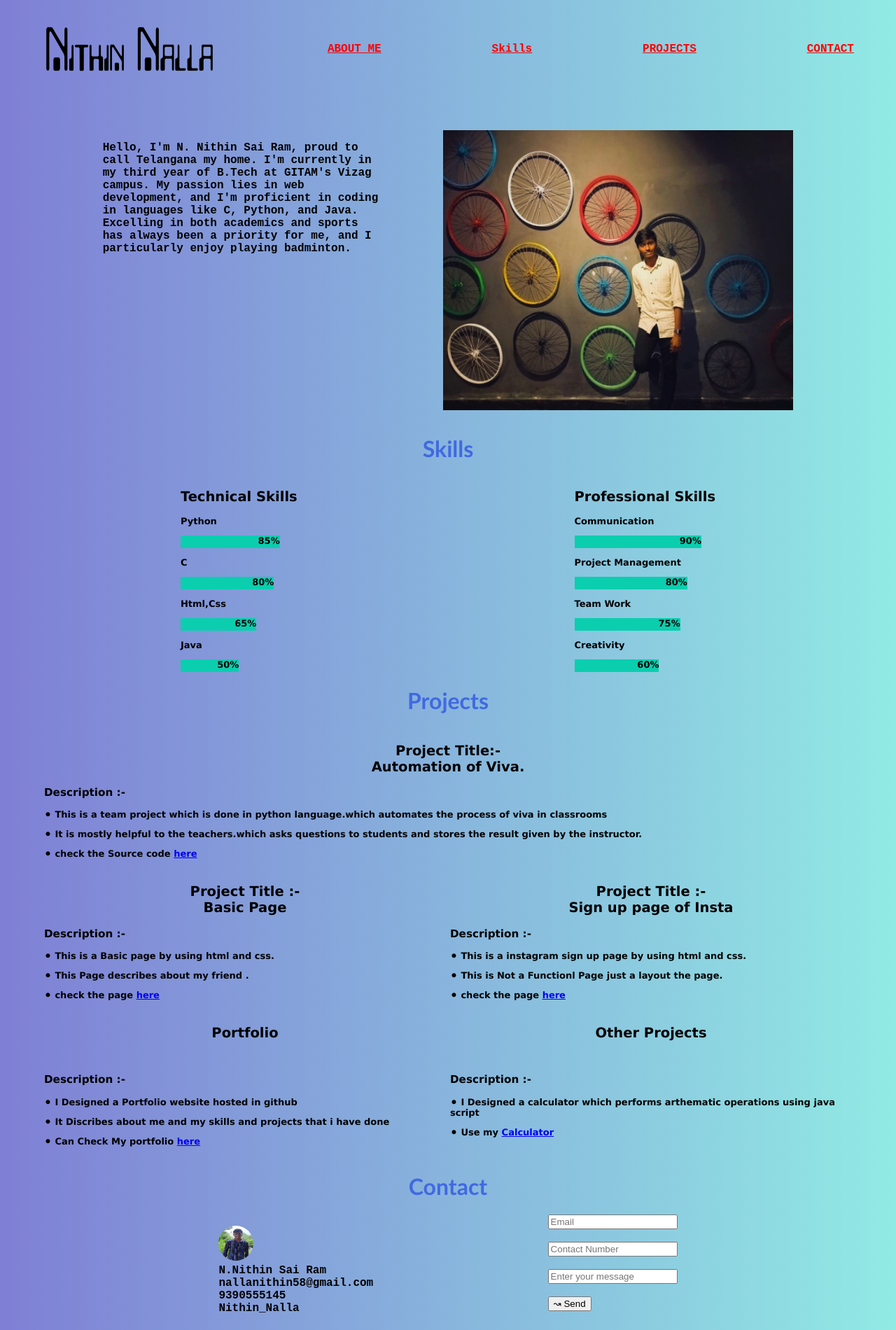
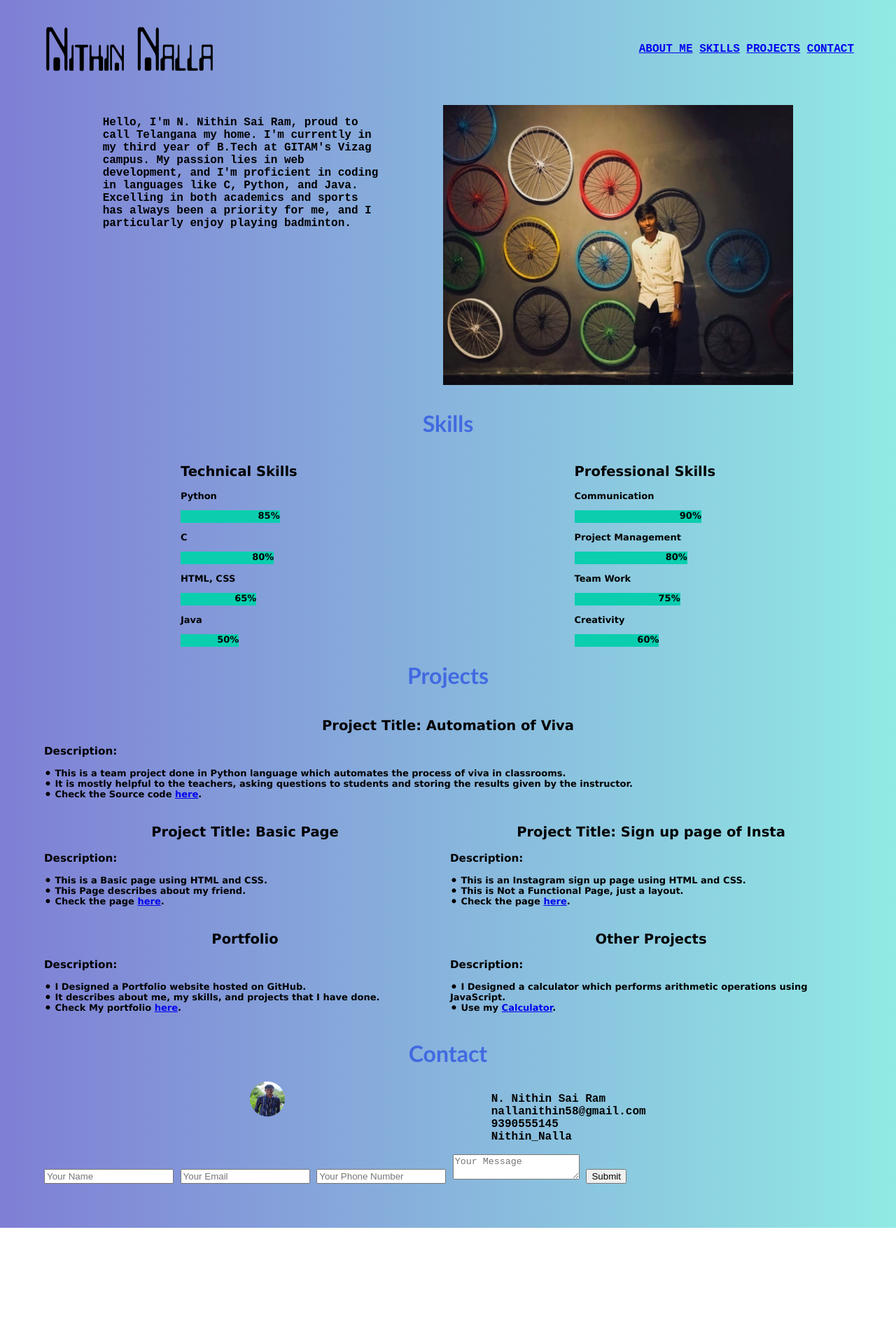
Before and after one commit to NithinNalla/Mainportfolio, a plain HTML site: page index.html in a window 1280 px wide. Shown: the top 1900 px of the page at 70% size. After the commit the page ends 1754 px from the top, so only its background shows below. Drawn offline with Linux system fonts and the light colour scheme.

Commit message:
Update index.html

```diff
--- a/index.html
+++ b/index.html
@@ -1,34 +1,20 @@
 <!DOCTYPE html>
 <html>
-    <div class="Main">
 <head>
     <link rel="stylesheet" type="text/css" href="nithin.css">
-        <title>
-            Portfolio
-        </title>
-        <!-- <h1>
-            Nithin Sai Ram
-        </h1> -->
+    <title>Portfolio</title>
 </head>
 <body>
-        <header>
-        <!-- <img src="logo.jpg" height="80px" width="60px"> -->
-        <div class="cd">
-            <img src="logo2.png" height="80px" width="250px">
-            <a href="#about" style="color:red">ABOUT ME </a>
-        <div class="hot">
-            <a href="#skillsc" style="color: red;">Skills</a>
-        </div>
-        <div class="hot">
-            <a href="#project" style="color:red">PROJECTS</a>
-        </div>
-        <div class="hot">
-            <a href="#contact" style="color: red;">CONTACT</a>
-        </div>
+    <header class="cd">
+        <img src="logo2.png" height="80px" width="250px" alt="Logo">
+        <nav>
+            <a href="#about">ABOUT ME</a>
+            <a href="#skillsc">SKILLS</a>
+            <a href="#project">PROJECTS</a>
+            <a href="#contact">CONTACT</a>
+        </nav>
     </header>
-    </div>
-    <br>
-    <br>
+
     <div class="about" id="about">
         <div class="matter">
             <p>
@@ -40,152 +26,113 @@
             </p>
         </div>
         <div>
-            <img src="my image(eddited).jpeg" height="400px" width="500px">
+            <img src="my image(eddited).jpeg" height="400px" width="500px" alt="Nithin Sai Ram">
         </div>
     </div>
+
     <div class="skillsc" id="skillsc">
         <h1>Skills</h1>
         <div class="skills-container">
             <div class="skills" id="Tskills">
-            <h2>
-                Technical Skills
-            </h2>
+                <h2>Technical Skills</h2>
                 <p>Python</p>
-            <div class="skills python">85%</div>
+                <div class="skill-bar python">85%</div>
                 <p>C</p>
-            <div class="skills c">80%</div>
-            <p>Html,Css</p>
-            <div class="skills html">65%</div>
+                <div class="skill-bar c">80%</div>
+                <p>HTML, CSS</p>
+                <div class="skill-bar html">65%</div>
                 <p>Java</p>
-            <div class="skills java">50%</div>
+                <div class="skill-bar java">50%</div>
             </div>
-        <div  class="skills" id="pskills">
-            <h2>
-                Professional Skills
-            </h2>
+            <div class="skills" id="pskills">
+                <h2>Professional Skills</h2>
                 <p>Communication</p>
-            <div class="skills communication">90%</div>
+                <div class="skill-bar communication">90%</div>
                 <p>Project Management</p>
-            <div class="skills projects">80%</div>
+                <div class="skill-bar projects">80%</div>
                 <p>Team Work</p>
-            <div class="skills team">75%</div>
+                <div class="skill-bar team">75%</div>
                 <p>Creativity</p>
-            <div class="skills creativity">60%</div>
+                <div class="skill-bar creativity">60%</div>
             </div>
         </div>
     </div>
+
     <div class="project" id="project">
         <h1>Projects</h1>
         <div class="box-container">
             <div class="box" id="box-1">
-        <h2>
-            Project Title:- <br>Automation of Viva.
-        </h2>
-        <h3>
-            Description :-
-        </h3>
+                <h2>Project Title: Automation of Viva</h2>
+                <h3>Description:</h3>
                 <p>
-            ⚫ This is a team project which is done in python language.which automates the process of viva in classrooms
-        </p>
-        <p> ⚫ It is mostly helpful to the teachers.which asks questions to students and stores the result given by the instructor.</p>
-        <p>
-            ⚫ check the Source code <a href="https://replit.com/@NALLA-NITHIN-SA/python-project1#main.py">here</a>
+                    ⚫ This is a team project done in Python language which automates the process of viva in classrooms.<br>
+                    ⚫ It is mostly helpful to the teachers, asking questions to students and storing the results given by the instructor.<br>
+                    ⚫ Check the Source code <a href="https://replit.com/@NALLA-NITHIN-SA/python-project1#main.py">here</a>.
                 </p>
             </div>
             <div class="box" id="box-2">
-        <h2>
-            Project Title :- <br>Basic Page
-        </h2>
-        <h3>
-            Description :-
-        </h3>
+                <h2>Project Title: Basic Page</h2>
+                <h3>Description:</h3>
                 <p>
-        ⚫ This is a Basic page by using html and css.
-    </p>
-    <p>
-        ⚫ This Page describes about my friend .
-    </p>
-    <p>
-        ⚫ check the page <a href="friends.html">here</a>
+                    ⚫ This is a Basic page using HTML and CSS.<br>
+                    ⚫ This Page describes about my friend.<br>
+                    ⚫ Check the page <a href="friends.html">here</a>.
                 </p>
             </div>
             <div class="box" id="box-3">
-        <h2>
-            Project Title :- <br>Sign up page of Insta
-        </h2>
-        <h3>
-            Description :-
-        </h3>
+                <h2>Project Title: Sign up page of Insta</h2>
+                <h3>Description:</h3>
                 <p>
-            ⚫ This is a instagram sign up page by using html and css.
+                    ⚫ This is an Instagram sign up page using HTML and CSS.<br>
+                    ⚫ This is Not a Functional Page, just a layout.<br>
+                    ⚫ Check the page <a href="signup.html">here</a>.
                 </p>
-        <p>
-            ⚫ This is Not a Functionl Page just a layout the page.
-        </p>
-        <p>
-            ⚫ check the page <a href="signup .html">here</a>
-        </p>
-
             </div>
             <div class="box" id="box-4">
-        <h2>
-            Portfolio
-        </h2>        <br>
-        <h3>
-            Description :-
-        </h3>
+                <h2>Portfolio</h2>
+                <h3>Description:</h3>
                 <p>
-            ⚫ I Designed a Portfolio website hosted in github
+                    ⚫ I Designed a Portfolio website hosted on GitHub.<br>
+                    ⚫ It describes about me, my skills, and projects that I have done.<br>
+                    ⚫ Check My portfolio <a href="https://nithinnalla.github.io/portfolio/#project">here</a>.
                 </p>
-        <p>
-            ⚫ It Discribes about me and my skills and projects that i have done
-        </p>
-        <p>
-            ⚫ Can Check My portfolio <a href="https://nithinnalla.github.io/portfolio/#project">here</a>
-        </p>
-
             </div>
             <div class="box" id="box-5">
-        <h2>
-            Other Projects
-        </h2>        <br>
-        <h3>
-            Description :-
-        </h3>
+                <h2>Other Projects</h2>
+                <h3>Description:</h3>
                 <p>
-            ⚫ I Designed a calculator which performs arthematic operations using java script
+                    ⚫ I Designed a calculator which performs arithmetic operations using JavaScript.<br>
+                    ⚫ Use my <a href="calc.html">Calculator</a>.
                 </p>
-        <p>
-            ⚫ Use my <a href="calc.html">Calculator</a>
-        </p>
-
             </div>
         </div>
     </div>
+
     <div class="contact" id="contact">
-    <h1>
-        Contact
-    </h1>
+        <h1>Contact</h1>
         <div class="det">
+            <img src="image.jpg" height="50px" width="50px" alt="Avatar">
+            <div>
                 <p>
-        <img src="image.jpg" height="50px" width="50px" alt="Avatar"><br>
-        N.Nithin Sai Ram<br>
+                    N. Nithin Sai Ram<br>
                     nallanithin58@gmail.com<br>
                     9390555145<br>
                     Nithin_Nalla<br>
                 </p>
-    <div class="form">
-        <input type="text" placeholder="Email" id="num1" aria-valuetext="num"><br><br>
-        <input type="text" placeholder="Contact Number" id="num2" aria-valuetext="num"><br><br>
-        <input type="text" placeholder="Enter your message" id="num3" aria-valuetext="num"><br><br>
-        <button onclick=sum()>↝ Send</button>
-        <script
-            src="contactpage.js">
-    </script>
             </div>
         </div>
+        <div class="form">
+            <form id="contactForm">
+                <input type="text" id="name" name="name" placeholder="Your Name" required>
+                <input type="email" id="email" name="email" placeholder="Your Email" required>
+                <input type="text" id="contactNumber" name="contactNumber" placeholder="Your Phone Number" required>
+                <textarea id="message" name="message" placeholder="Your Message" required></textarea>
+                <button type="submit">Submit</button>
+            </form>
         </div>
-</body>
     </div>
+
+
+    <script src="contact.js"></script>
 </body>
 </html>
```
Lines whose indentation alone changed are shown as unchanged.
